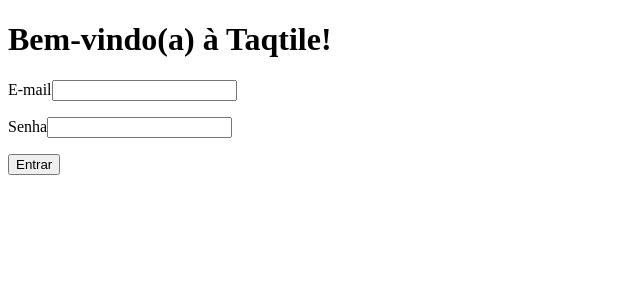
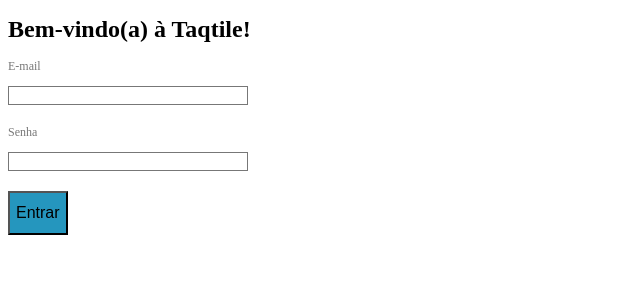
Before and after one commit to Rodrigo-Vieira-Chaves/onboard-frontend, a React (Create React App) app: page / in a window 1280 px wide. Shown: the top 300 px of the page, without its empty margins (0-640 px from the left). Built offline with nearby package versions, Linux system fonts and the light colour scheme.

Commit message:
Added styles

```diff
--- a/package.json
+++ b/package.json
@@ -10,6 +10,7 @@
     "react-dom": "18.2.0",
     "react-router-dom": "6.8.0",
     "react-scripts": "5.0.1",
+    "styled-components": "5.3.6",
     "web-vitals": "2.1.4"
   },
   "scripts": {
@@ -44,6 +45,7 @@
     "@types/node": "16.18.11",
     "@types/react": "18.0.27",
     "@types/react-dom": "18.0.10",
+    "@types/styled-components": "5.1.26",
     "@typescript-eslint/eslint-plugin": "5.50.0",
     "@typescript-eslint/parser": "5.50.0",
     "eslint": "8.33.0",
--- a/src/components/Button.tsx
+++ b/src/components/Button.tsx
@@ -1,16 +1,29 @@
+import styled from 'styled-components';
 import { MouseEventHandler } from 'react';
 
 interface ButtonProps {
   text: string;
   disabled?: boolean;
   type: 'submit' | 'reset' | 'button';
+  fontSize?: string;
+  fontWeight?: string;
+  color?: string;
+  margins?: string;
   onClick?: MouseEventHandler<HTMLButtonElement>;
 }
 
+const StyledButton = styled.button.attrs((props: ButtonProps) => props)`
+  font-size: ${(props) => props.fontSize ?? '16px'};
+  font-weight: ${(props) => props.fontWeight ?? 'regular'};
+  color: ${(props) => props.color ?? 'black'};
+  background-color: ${(props) => props.color ?? '#2596be'};
+  height: 44px;
+`;
+
 export function Button(props: ButtonProps) {
   return (
-    <button type={props.type} disabled={props.disabled} onClick={props.onClick}>
+    <StyledButton type={props.type} disabled={props.disabled} onClick={props.onClick}>
       {props.text}
-    </button>
+    </StyledButton>
   );
 }
--- a/src/components/Input.tsx
+++ b/src/components/Input.tsx
@@ -1,6 +1,7 @@
 import { useForm } from './Form';
 import { useState } from 'react';
 import { differenceInYears, isDate } from 'date-fns';
+import styled from 'styled-components';
 
 export enum InputType {
   EMAIL = 'email',
@@ -34,6 +35,31 @@
   readonly?: boolean;
 }
 
+const StyledDiv = styled.div`
+  display: flex;
+  width: 240px;
+  flex-direction: column;
+`;
+
+const StyledLabel = styled.label`
+  font-size: 12px;
+  font-weight: regular;
+  color: #777777;
+  margin-bottom: 12px;
+`;
+
+const StyledInput = styled.input`
+  border: 1px solid;
+  color: #777777;
+`;
+
+const StyledParagraph = styled.p`
+  font-size: 12px;
+  font-weight: regular;
+  color: red;
+  margin-top: 8px;
+`;
+
 export function Input(props: InputProps) {
   const [input, setInput] = useState('');
   const [error, setError] = useState('');
@@ -59,9 +85,9 @@
   updateValidators(props.id, validate);
 
   return (
-    <div>
-      <label htmlFor={props.id}>{props.labelText}</label>
-      <input
+    <StyledDiv>
+      <StyledLabel htmlFor={props.id}>{props.labelText}</StyledLabel>
+      <StyledInput
         id={props.id}
         type={props.inputType}
         required={props.required ?? true}
@@ -69,7 +95,7 @@
         readOnly={props.readonly}
         onChange={onChange}
       />
-      <p>{error}</p>
-    </div>
+      <StyledParagraph>{error}</StyledParagraph>
+    </StyledDiv>
   );
 }
--- a/src/components/Title.tsx
+++ b/src/components/Title.tsx
@@ -1,7 +1,20 @@
+import styled from 'styled-components';
+
 interface TitleProps {
   titleText: string;
+  fontSize?: string;
+  fontWeight?: string;
+  color?: string;
+  margins?: string;
 }
 
+const StyledTitle = styled.h1.attrs((props: TitleProps) => props)`
+  font-size: ${(props) => props.fontSize ?? '24px'};
+  font-weight: ${(props) => props.fontWeight ?? 'bold'};
+  color: ${(props) => props.color ?? 'black'};
+  margin: ${(props) => props.margins ?? '20px top, 20px bottom'};
+`;
+
 export function Title(props: TitleProps) {
-  return <h1>{props.titleText}</h1>;
+  return <StyledTitle>{props.titleText}</StyledTitle>;
 }
```
Also changed, not shown: 1 other file (tests, documents, lock files or other folders).
